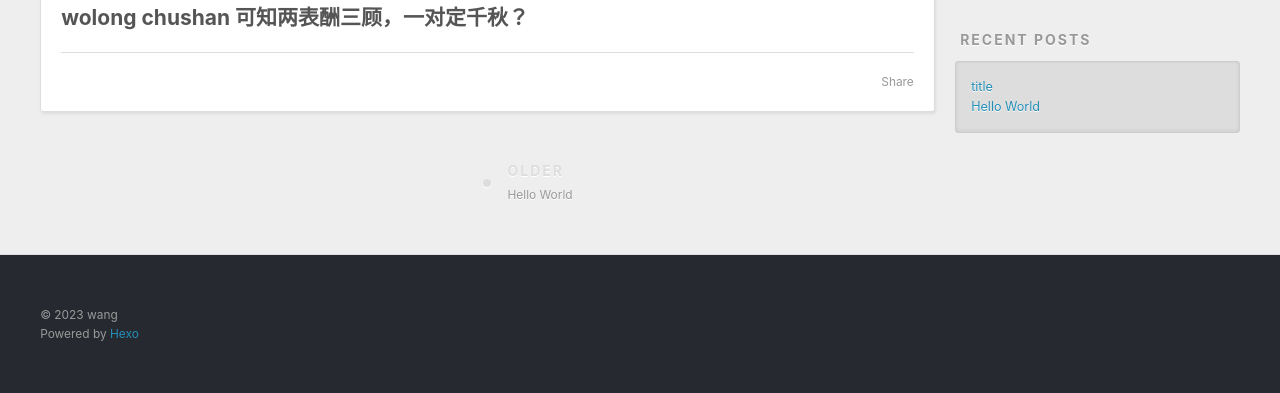
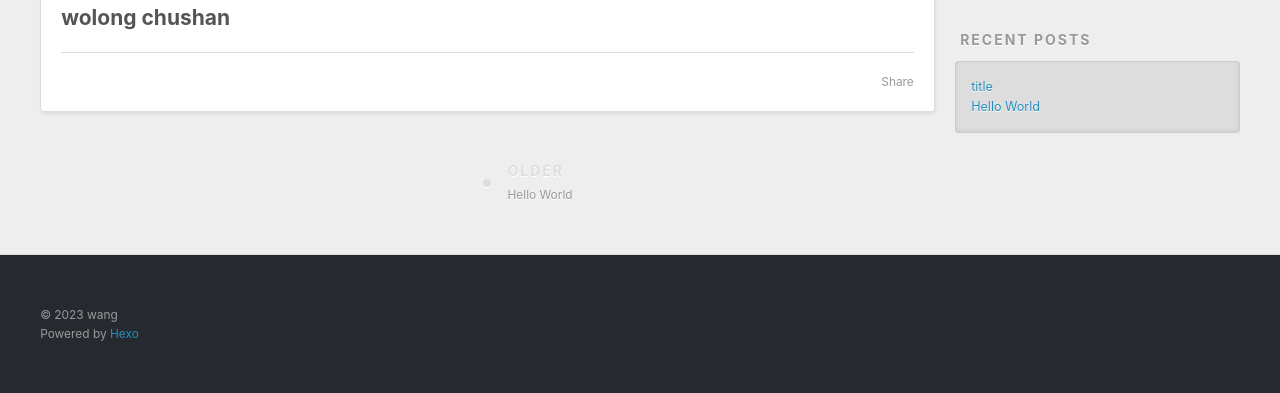
Before and after one commit to Codeabzero/Codeabzero.github.io, a plain HTML site: page 2023/12/22/title/index.html in a window 1280 px wide. Shown: the part 448-841 px from the top of the page. Drawn offline with Linux system fonts and the light colour scheme.

Commit message:
Site updated YYYY-12-2023年12月24日 15:58:33

```diff
--- a/2023/12/22/title/index.html
+++ b/2023/12/22/title/index.html
@@ -6,15 +6,15 @@
 
   <title>title | wolong</title>
   <meta name="viewport" content="width=device-width, initial-scale=1, shrink-to-fit=no">
-  <meta name="description" content="wolong chushan 可知两表酬三顾，一对定千秋？">
+  <meta name="description" content="wolong chushan&#x20;">
 <meta property="og:type" content="article">
 <meta property="og:title" content="title">
 <meta property="og:url" content="https://codeabzero.github.io/2023/12/22/title/index.html">
 <meta property="og:site_name" content="wolong">
-<meta property="og:description" content="wolong chushan 可知两表酬三顾，一对定千秋？">
+<meta property="og:description" content="wolong chushan&#x20;">
 <meta property="og:locale" content="en_US">
 <meta property="article:published_time" content="2023-12-22T11:36:10.000Z">
-<meta property="article:modified_time" content="2023-12-24T07:53:09.630Z">
+<meta property="article:modified_time" content="2023-12-24T07:58:27.206Z">
 <meta property="article:author" content="wang">
 <meta name="twitter:card" content="summary">
 
@@ -93,7 +93,7 @@
 
     <div class="e-content article-entry" itemprop="articleBody">
 
-        <h2 id="wolong-chushan-可知两表酬三顾，一对定千秋？"><a href="#wolong-chushan-可知两表酬三顾，一对定千秋？" class="headerlink" title="wolong chushan 可知两表酬三顾，一对定千秋？"></a>wolong chushan 可知两表酬三顾，一对定千秋？</h2>
+        <h2 id="wolong-chushan-x20"><a href="#wolong-chushan-x20" class="headerlink" title="wolong chushan&#x20;"></a>wolong chushan&#x20;</h2>
 
     </div>
     <footer class="article-footer">
```
Also changed, not shown: index.html (+1 -1 lines).
